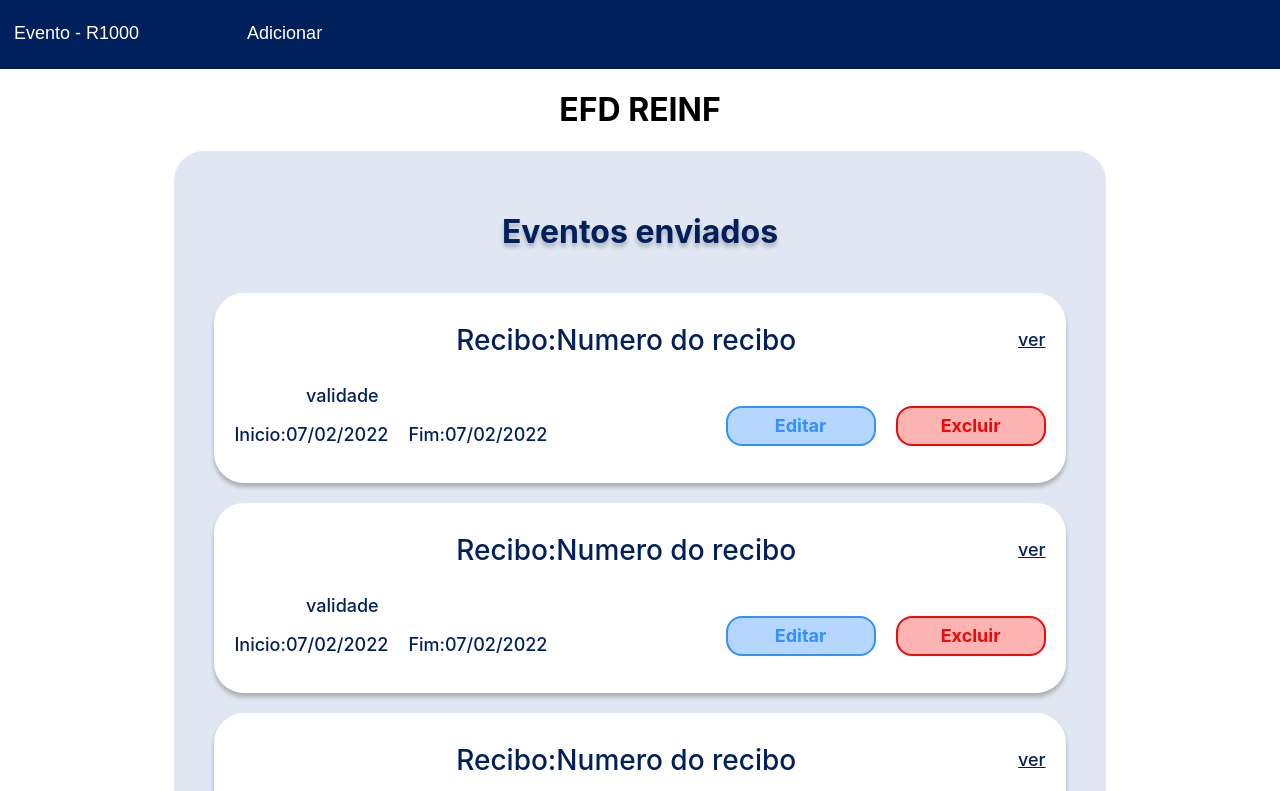
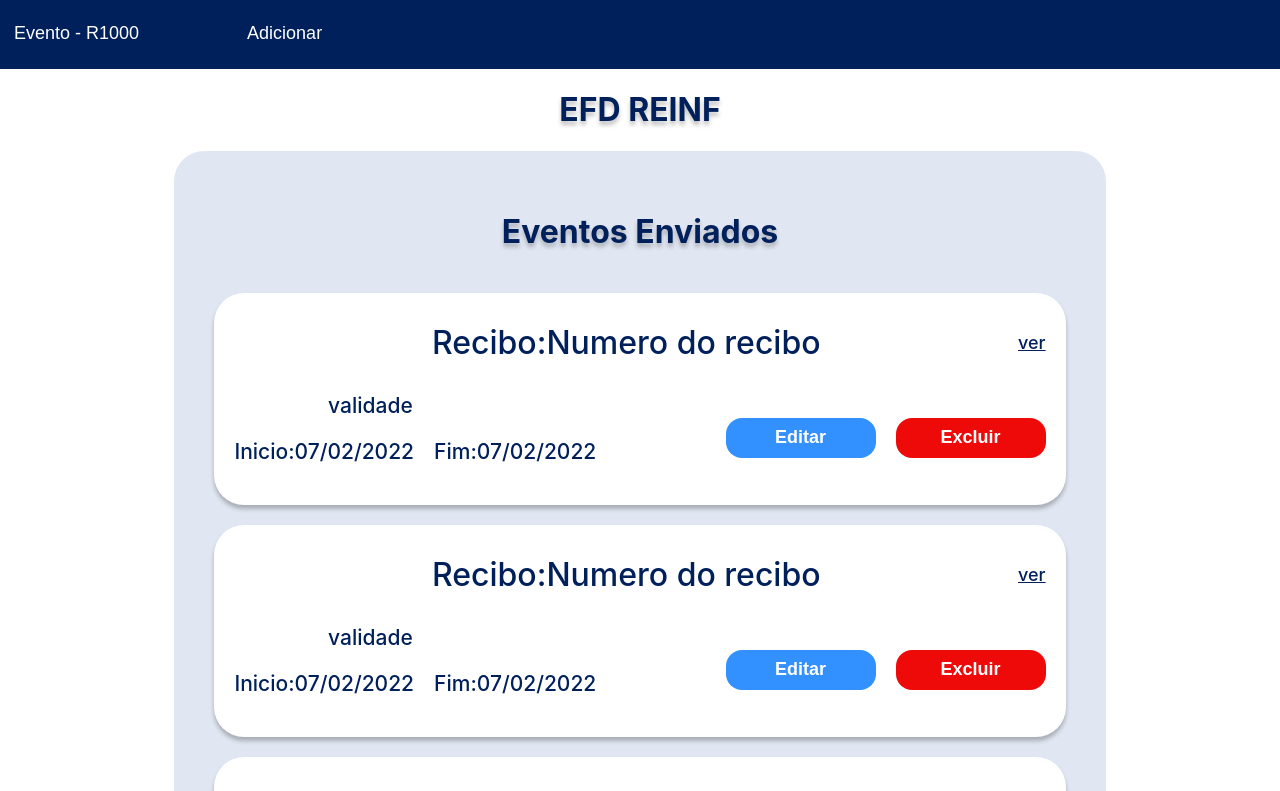
Before and after one commit to VictorHugoDS/front-R1000, a Next.js app: page /Eventos in a window 1280 px wide. Shown: the top 791 px of the page. Built offline with nearby package versions, Linux system fonts and the light colour scheme.

Commit message:
fix cor dos botoes

```diff
--- a/pages/Eventos/index.js
+++ b/pages/Eventos/index.js
@@ -1,5 +1,13 @@
 import moment from "moment"
 import Layout from "../../components/layout";
+import { withStyles, Button } from "@material-ui/core"
+
+export const ButtonCSS = withStyles({
+    root: {
+        backgroundColor: ""
+    }
+
+})(Button);
 
 
 export default function Eventos() {
@@ -46,7 +54,7 @@ export default function Eventos() {
             <h1 className="titulo-principal">EFD REINF</h1>
 
             <div className="content-eventos">
-                <h1 className="titulo-eventos">Eventos enviados</h1>
+                <h1 className="titulo-eventos">Eventos Enviados</h1>
 
                 {cards.map((card, index) => {
                     return (
--- a/styles/components/efd/adicionar/style.module.scss
+++ b/styles/components/efd/adicionar/style.module.scss
@@ -4,6 +4,7 @@
   margin-top: 10px;
   background-color: $c-gray;
   text-align: center;
+  border-radius: 16px;
 }
 
 
@@ -81,8 +82,9 @@
   background-color: white;
   border-color: $c-gray;
   border-style: solid;
-  border-radius: 10px;
+  border-radius: 16px;
   padding: 7px;
+  cursor:pointer;
 }
 
 .button:hover{
@@ -113,16 +115,19 @@
 }
 
 .buttonOk{
-  font-size: large;
-  background-color: $c-lightBlue;
-  border-color: white;
-  border-style: solid;
-  border-radius: 10px;
-  padding: 7px;
+  height: 40px;
+  width: 150px;
+  border-radius: 16px;
+   font-size: 18px;
+  font-weight: 700;
+  cursor: pointer;
+  background-color:#3290FF;
+  border: none;
+  color:$c-white;
 }
 
 .buttonOk:hover{
-  background-color: rgb(40, 166, 40);
+  background-color: #2e90ff;
   color: $c-white;
   transition-duration: 0.5s;
 }
@@ -133,23 +138,25 @@
 }
 
 .buttonNotOk{
-  font-size: large;
-  background-color: $c-red;
-  border-color: white;
-  border-style: solid;
-  border-radius: 10px;
-  padding: 7px;
+  height: 40px;
+  width: 150px;
+  border-radius: 16px;
+  font-size: 18px;
+  font-weight: 700;
+  cursor: pointer;
+  background-color: #EF0A0A;
+  color:$c-white;
+  border:none;
 }
 
 .buttonNotOk:hover{
-  background-color:  orange;
+  background-color:  #f50707;
   color: white;
   transition-duration: 0.5s;
 }
 
 .buttonNotOk:active{
   background-color:  rgb(250, 80, 80);
-  color: $c-blue;
 }
 
 .input{
--- a/styles/pages/eventos.scss
+++ b/styles/pages/eventos.scss
@@ -9,14 +9,15 @@
 
     .titulo-principal{
         text-align: center;
-        font-family: "Inter";
+        color:$c-blue;
+        text-shadow: 0px 4px 4px rgba(0, 0, 0, 0.25);
     }
 
     .content-eventos{
         background-color: #E1E7F2;
         padding: 40px;
         border-radius: 30px;
-        min-width: 648px;
+        min-width: 710px;
         width: 70%;
         display: grid;
         row-gap: 20px;
@@ -25,7 +26,6 @@
             color:$c-blue;
             text-shadow: 0px 4px 4px rgba(0, 0, 0, 0.25);
             text-align: center;
-            font-family: "Inter";
         }
 
         .card-content{
@@ -39,7 +39,8 @@
                 justify-content: space-between;
 
                 p{
-                    font:500 28px "Inter";
+                    font-size: 32px;
+                    font-weight: 500;
                     color: $c-blue;
                     margin: 10px 0px;
                     width: 100%;
@@ -50,16 +51,18 @@
                     display: flex;
                     align-items: center;
                     color:$c-blue;
-                    font:500 18px "Inter";
+                    font-size: 18px;
+                    font-weight: 500;
                 }
             }
 
             .container-validade{
                 p{
                     text-align: center;
-                    width: 27vh;
+                    width: 34vh;
                     color: $c-blue;
-                    font:500 18px "Inter";
+                    font-size: 21px;
+                    font-weight: 500;
                     margin-bottom: 0px;
                 }
             }
@@ -77,21 +80,23 @@
 
                 p{
                     color:$c-blue;
-                    font:500 18px "Inter";
+                    font-size: 21px;
+                    font-weight: 500;
                 }
 
                 .button-edit{
                     height: 40px;
                     width: 150px;
                     border-radius: 16px;
-                    font:700 18px "Inter";
+                    font-size: 18px;
+                    font-weight: 700;
                     cursor: pointer;
-                    background-color: #B4D6FF;
-                    border: 2px solid #3290FF;
-                    color:#3290FF;
+                    background-color:#3290FF;
+                    border: none;
+                    color:$c-white;
 
                     &:hover{
-                        background-color: rgb(50, 144, 255, 0.5);
+                        background-color: rgb(50, 144, 255, 0.8);
                     }
                 }
 
@@ -99,14 +104,15 @@
                     height: 40px;
                     width: 150px;
                     border-radius: 16px;
-                    font:700 18px "Inter";
+                    font-size: 18px;
+                    font-weight: 700;
                     cursor: pointer;
-                    background-color: #FFB4B4;
-                    color:#EF0A0A;
-                    border:2px solid rgb(239,10,10);
+                    background-color: #EF0A0A;
+                    color:$c-white;
+                    border:none;
 
                     &:hover{
-                        background-color: rgb(239,10,10,0.5);
+                        background-color: rgb(239,10,10,0.8);
                     }
                 }
             }
@@ -121,7 +127,8 @@
                 width: 160px;
                 height: 42px;
                 background-color: $c-white;
-                font:700 18px "Inter";
+                font-size: 18px;
+                font-weight: 700;
                 cursor: pointer;
                 box-shadow: 0px 4px 4px rgba(0, 0, 0, 0.25);
                 border: none;
```
Also changed, not shown: pages/efd/adicionar/index.js (+28 -26 lines).
